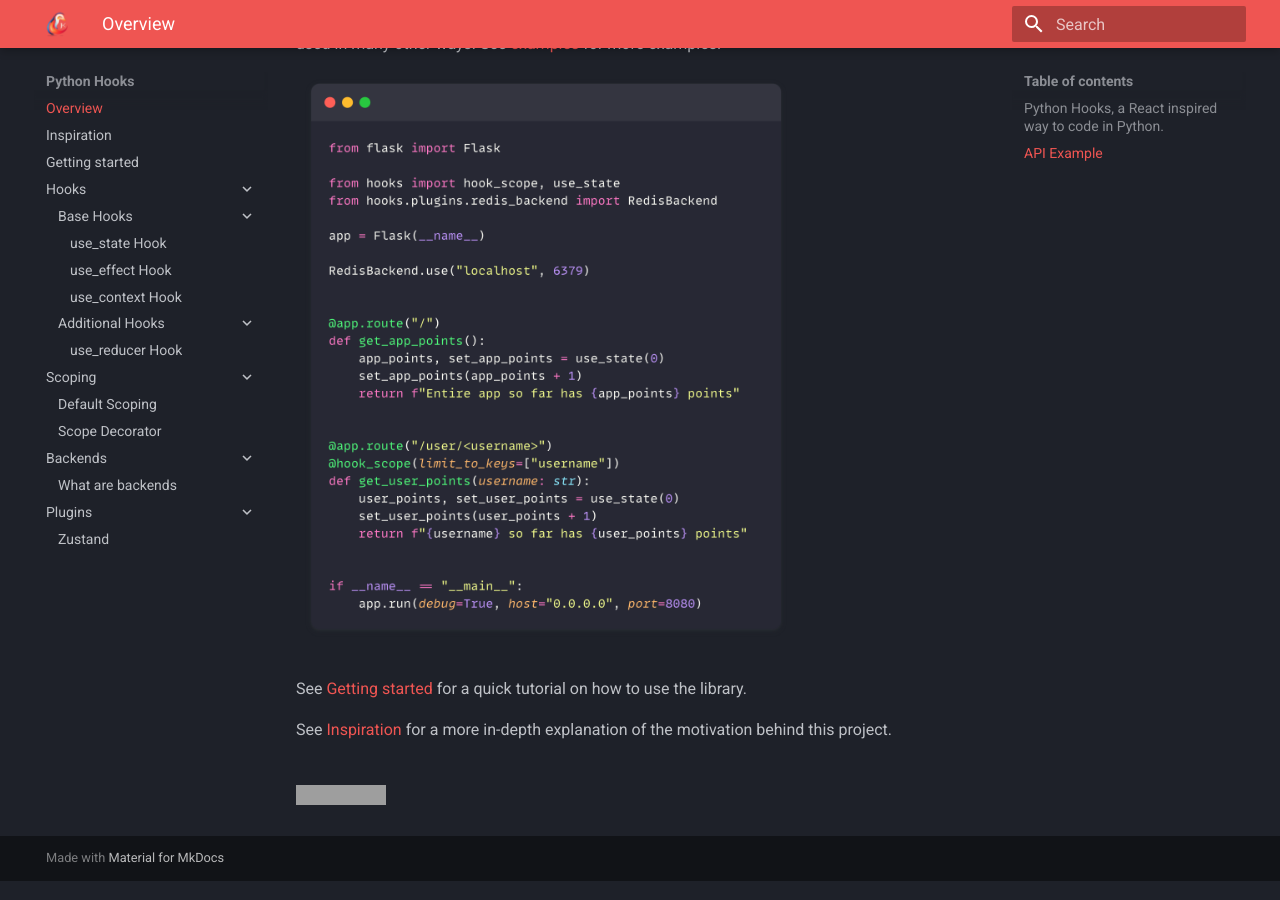
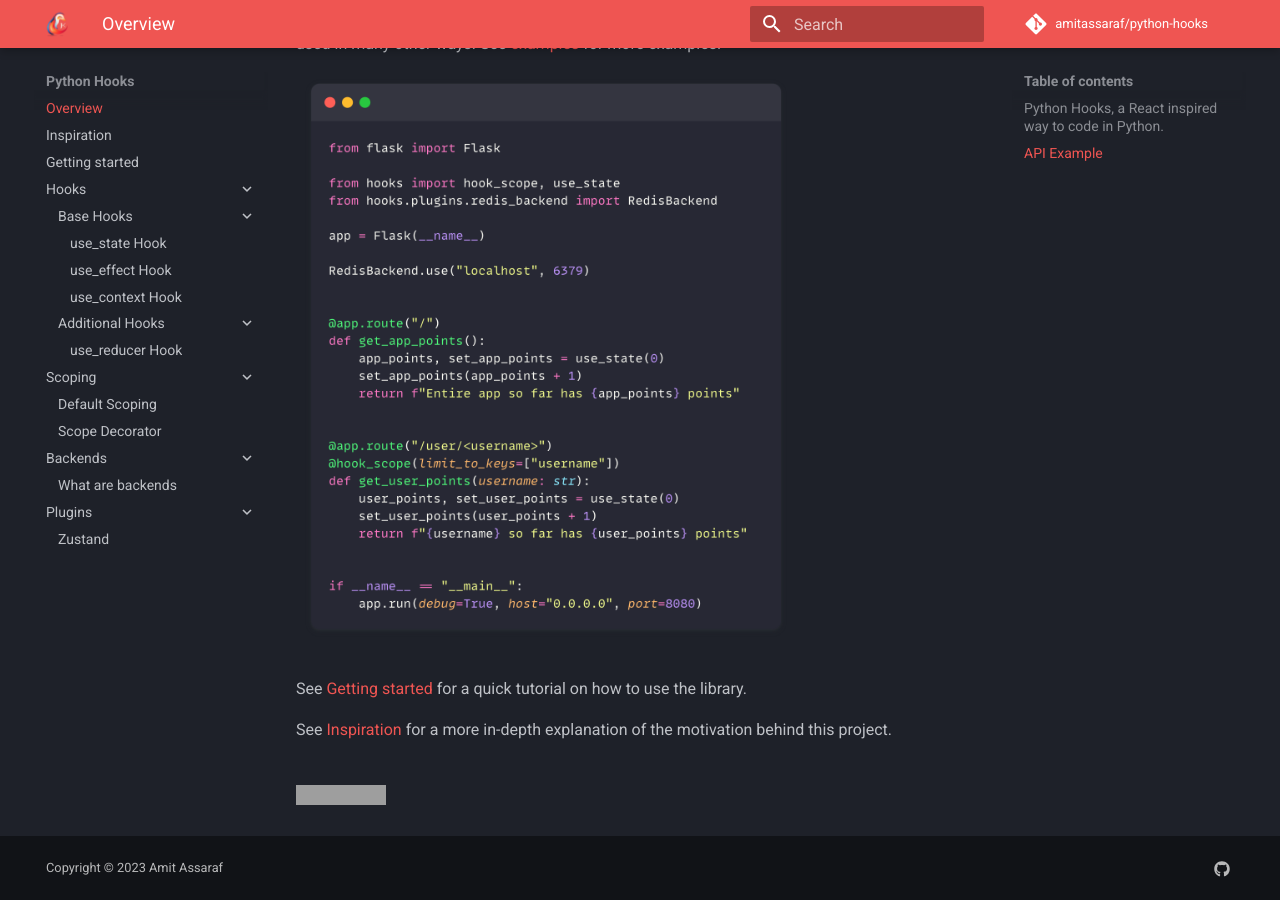
Before and after one commit to amitassaraf/python-hooks, an MkDocs documentation site: the page built from docs/index.md, in a window 1280 px wide and 900 px high, scrolled down 1190 px. Built offline with MkDocs 1.6.1 and Material for MkDocs 9.7.7, drawn with Linux system fonts in a browser that asks for light colours; comment, search, counter and statistics services are not loaded; grey boxes are pictures that could not be loaded.

Commit message:
chore: some docs alterations

```diff
--- a/mkdocs.yml
+++ b/mkdocs.yml
@@ -38,3 +38,12 @@
   - pymdownx.inlinehilite
   - pymdownx.snippets
   - pymdownx.superfences
+
+extra:
+  generator: false
+  social:
+    - icon: fontawesome/brands/github
+      link: https://github.com/amitassaraf/python-hooks
+copyright: Copyright &copy; 2023 Amit Assaraf
+repo_url: https://github.com/amitassaraf/python-hooks
+repo_name: amitassaraf/python-hooks
```
